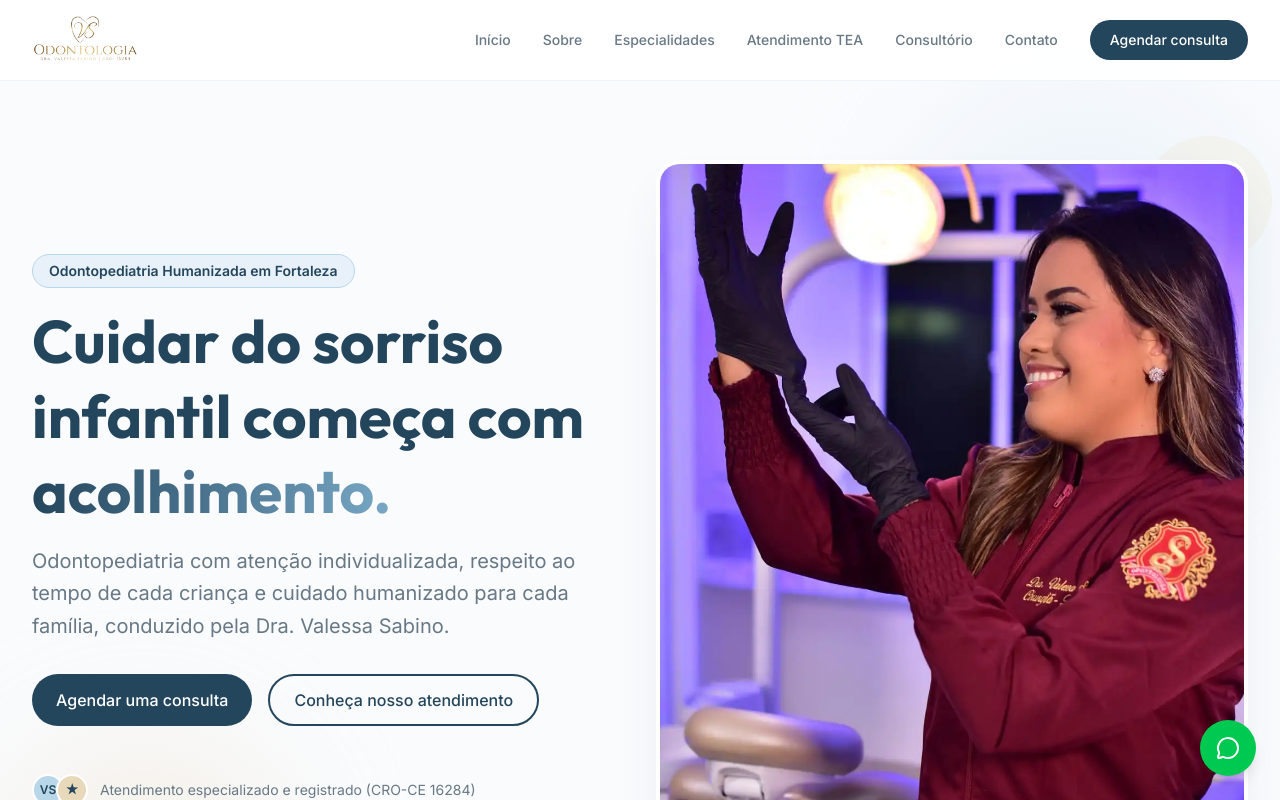
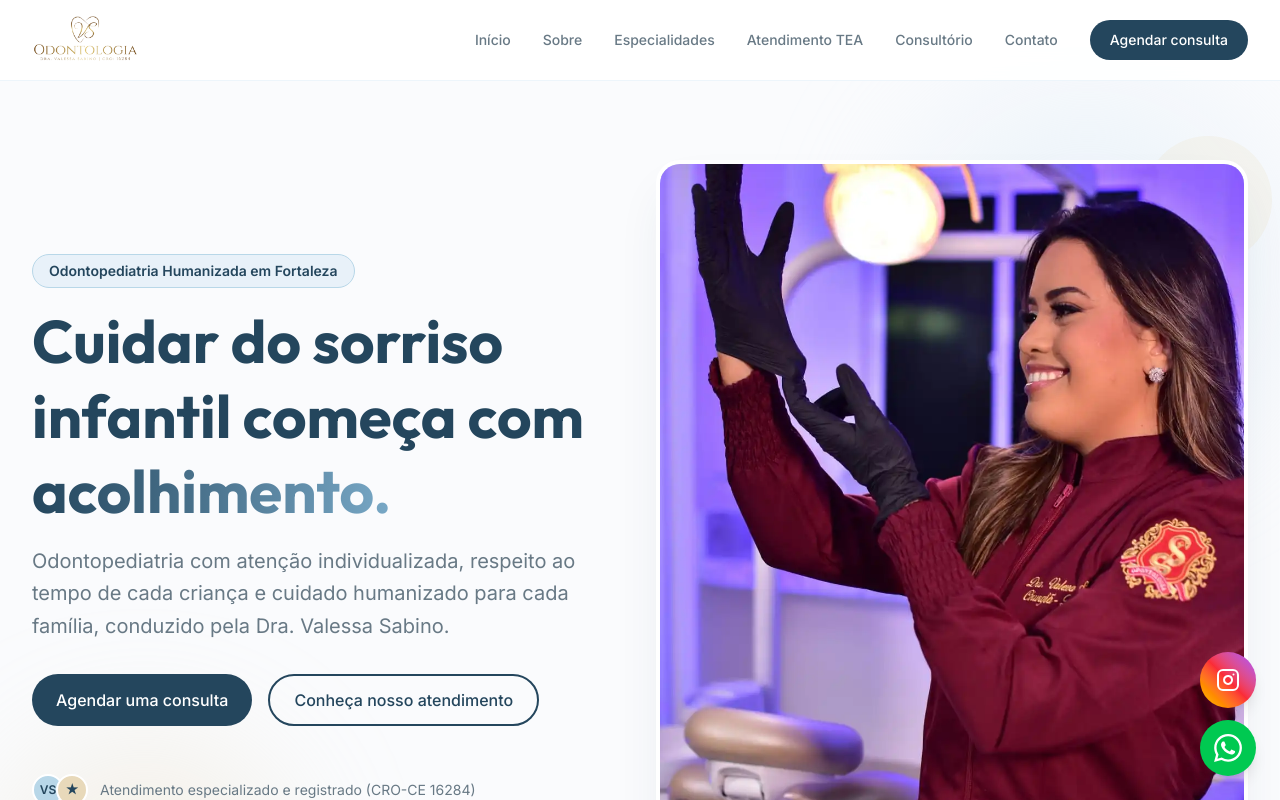
Before and after one commit to lucaspereirace94/vs-odontologia, a Next.js app: page / in a window 1280 px wide. Shown: the top 800 px of the page. Built offline with nearby package versions, Linux system fonts and the light colour scheme.

Commit message:
Substitui ícone do WhatsApp pelo logo oficial SVG

```diff
--- a/src/components/ui/WhatsAppButton.tsx
+++ b/src/components/ui/WhatsAppButton.tsx
@@ -1,18 +1,42 @@
-import { MessageCircle } from 'lucide-react';
 import { clinicConfig } from '@/config/clinic';
 
 export default function WhatsAppButton() {
   const whatsappUrl = `https://wa.me/${clinicConfig.contact.whatsappNumber}?text=${encodeURIComponent('Olá! Gostaria de agendar uma avaliação na VS Odontologia.')}`;
+  const instagramUrl = "https://www.instagram.com/consultoriovsodontologia";
 
   return (
+    <div className="fixed bottom-6 right-6 z-50 flex flex-col gap-3">
+
+      {/* Botão do Instagram */}
+      <a
+        href={instagramUrl}
+        target="_blank"
+        rel="noopener noreferrer"
+        className="w-14 h-14 bg-gradient-to-tr from-yellow-400 via-red-500 to-purple-500 hover:from-yellow-500 hover:via-red-600 hover:to-purple-600 text-white rounded-full shadow-lg hover:shadow-xl transition-all duration-300 hover:scale-110 flex items-center justify-center"
+        aria-label="Siga-nos no Instagram"
+      >
+        {/* SVG nativo do Instagram */}
+        <svg xmlns="http://www.w3.org/2000/svg" width="24" height="24" viewBox="0 0 24 24" fill="none" stroke="currentColor" strokeWidth="2" strokeLinecap="round" strokeLinejoin="round">
+          <rect width="20" height="20" x="2" y="2" rx="5" ry="5"/>
+          <path d="M16 11.37A4 4 0 1 1 12.63 8 4 4 0 0 1 16 11.37z"/>
+          <line x1="17.5" x2="17.51" y1="6.5" y2="6.5"/>
+        </svg>
+      </a>
+
+      {/* Botão do WhatsApp com Logo Oficial */}
       <a
         href={whatsappUrl}
         target="_blank"
         rel="noopener noreferrer"
-      className="fixed bottom-6 right-6 z-50 bg-green-500 hover:bg-green-600 text-white p-4 rounded-full shadow-lg hover:shadow-xl transition-all duration-300 hover:scale-110"
+        className="w-14 h-14 bg-green-500 hover:bg-green-600 text-white rounded-full shadow-lg hover:shadow-xl transition-all duration-300 hover:scale-110 flex items-center justify-center"
         aria-label="Contato via WhatsApp"
       >
-      <MessageCircle className="w-6 h-6" />
+        {/* SVG oficial do logo do WhatsApp */}
+        <svg xmlns="http://www.w3.org/2000/svg" width="28" height="28" viewBox="0 0 24 24" fill="currentColor">
+          <path d="M17.472 14.382c-.297-.149-1.758-.867-2.03-.967-.273-.099-.471-.148-.67.15-.197.297-.767.966-.94 1.164-.173.199-.347.223-.644.075-.297-.15-1.255-.463-2.39-1.475-.883-.788-1.48-1.761-1.653-2.059-.173-.297-.018-.458.13-.606.134-.133.298-.347.446-.52.149-.174.198-.298.298-.497.099-.198.05-.371-.025-.52-.075-.149-.669-1.612-.916-2.207-.242-.579-.487-.5-.669-.51-.173-.008-.371-.01-.57-.01-.198 0-.52.074-.792.372-.272.297-1.04 1.016-1.04 2.479 0 1.462 1.065 2.875 1.213 3.074.149.198 2.096 3.2 5.077 4.487.709.306 1.262.489 1.694.625.712.227 1.36.195 1.871.118.571-.085 1.758-.719 2.006-1.413.248-.694.248-1.289.173-1.413-.074-.124-.272-.198-.57-.347m-5.421 7.403h-.004a9.87 9.87 0 01-5.031-1.378l-.361-.214-3.741.982.998-3.648-.235-.374a9.86 9.86 0 01-1.51-5.26c.001-5.45 4.436-9.884 9.888-9.884 2.64 0 5.122 1.03 6.988 2.898a9.825 9.825 0 012.893 6.994c-.003 5.45-4.437 9.884-9.885 9.884m8.413-18.297A11.815 11.815 0 0012.05 0C5.495 0 .16 5.335.157 11.892c0 2.096.547 4.142 1.588 5.945L.057 24l6.305-1.654a11.882 11.882 0 005.683 1.448h.005c6.554 0 11.89-5.335 11.893-11.893a11.821 11.821 0 00-3.48-8.413Z"/>
+        </svg>
       </a>
+
+    </div>
   );
 }
```
Lines whose indentation alone changed are shown as unchanged.
